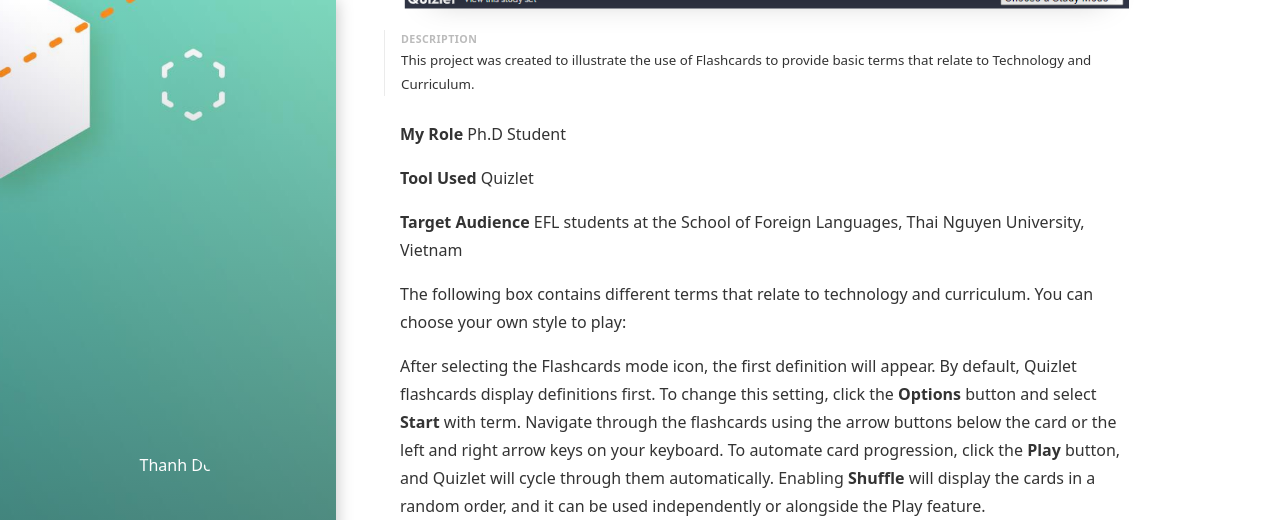
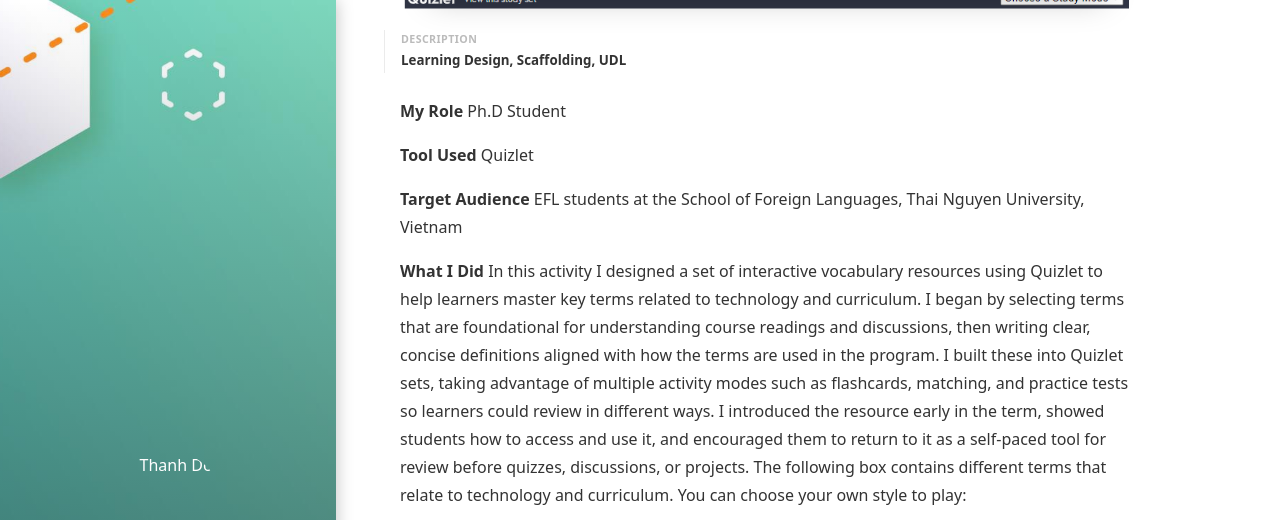
Before and after one commit to thanhpdo/thanhpdo.github.io, a Jekyll site: the page built from _projects/technology-curriculum-flashcard.md, in a window 1280 px wide and 1400 px high, scrolled down 647 px. Shown: the top 520 px of the window. Built offline with Jekyll 4.4.1, drawn with Linux system fonts in a browser that asks for light colours; cached includes are drawn as plain includes; nearby versions of some CDN libraries; some web fonts are replaced; library files that are not in the unit come from our copies; some of the changed text lies outside the part shown; grey boxes are pictures that could not be loaded.

Commit message:
Update technology-curriculum-flashcard.md

```diff
--- a/_projects/technology-curriculum-flashcard.md
+++ b/_projects/technology-curriculum-flashcard.md
@@ -1,8 +1,8 @@
 ---
 layout: project
-title: 'Technology and Curriculum Terms: Quizlet Activities'
+title: 'Quizlet Activities: Technology and Curriculum Terms'
 description: >
-    This project was created to illustrate the use of Flashcards to provide basic terms that relate to Technology and Curriculum.
+    **Learning Design, Scaffolding, UDL**
 date: '01-02-2018'
 image:
   path: /assets/img/projects/using-flashcards.PNG
@@ -14,8 +14,13 @@ sitemap: false
 
 **Target Audience** EFL students at the School of Foreign Languages, Thai Nguyen University, Vietnam
 
+**What I Did**
+In this activity I designed a set of interactive vocabulary resources using Quizlet to help learners master key terms related to technology and curriculum. I began by selecting terms that are foundational for understanding course readings and discussions, then writing clear, concise definitions aligned with how the terms are used in the program. I built these into Quizlet sets, taking advantage of multiple activity modes such as flashcards, matching, and practice tests so learners could review in different ways. I introduced the resource early in the term, showed students how to access and use it, and encouraged them to return to it as a self-paced tool for review before quizzes, discussions, or projects.
 The following box contains different terms that relate to technology and curriculum. You can choose your own style to play:
 
 After selecting the Flashcards mode icon, the first definition will appear. By default, Quizlet flashcards display definitions first. To change this setting, click the **Options** button and select **Start** with term. Navigate through the flashcards using the arrow buttons below the card or the left and right arrow keys on your keyboard. To automate card progression, click the **Play** button, and Quizlet will cycle through them automatically. Enabling **Shuffle** will display the cards in a random order, and it can be used independently or alongside the Play feature.
 
 <iframe src="https://quizlet.com/203730001/flashcards/embed" height="500" width="100%" style="border:0"></iframe>
+
+**Reflections and Future Improvements**
+Through this work I saw how useful interactive vocabulary tools can be for lowering cognitive load and supporting students who may be encountering specialized terminology in a second language or for the first time. I also noticed that usage patterns vary; some students use the tool consistently while others forget it exists once the initial novelty wears off. In the future, I would more intentionally integrate the Quizlet sets into course activities, for example by referencing them directly in assignments or creating short in-class or online games that rely on the same terms. I would also like to gather more systematic feedback from students about which terms are still confusing and adjust the sets accordingly, possibly adding example sentences or brief contextual notes for terms that are frequently misused.
```
